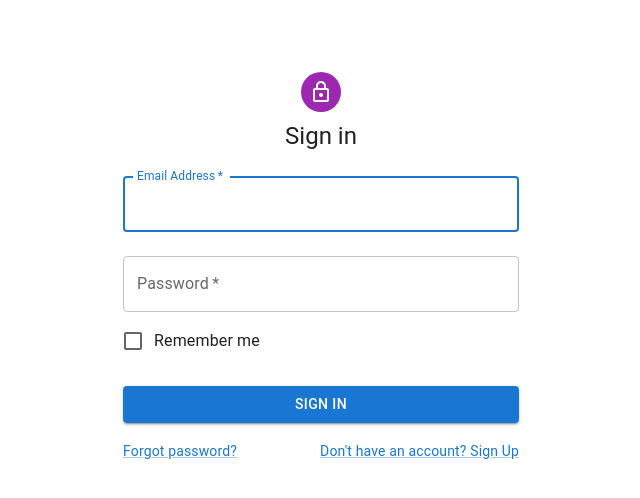
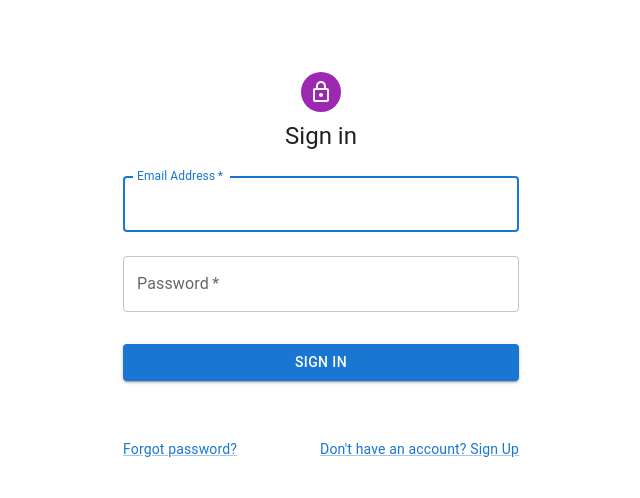
Before and after one commit to aquatixo/project-shop-material-ui, a React (Vite) app: page /login in a window 1280 px wide. Shown: the top 498 px of the page, without its empty margins (319-959 px from the left). Built offline with nearby package versions, Linux system fonts and the light colour scheme; no server answers.

Commit message:
google login

```diff
--- a/package.json
+++ b/package.json
@@ -14,6 +14,7 @@
     "@fontsource/roboto": "^4.5.8",
     "@mui/icons-material": "^5.11.11",
     "@mui/material": "^5.11.12",
+    "@react-oauth/google": "^0.9.0",
     "@reduxjs/toolkit": "^1.9.3",
     "axios": "^1.3.4",
     "react": "^18.2.0",
--- a/src/components/Login.jsx
+++ b/src/components/Login.jsx
@@ -16,6 +16,7 @@ import { useNavigate } from 'react-router-dom';
 import MemberService from '../service/MemberService';
 import { useDispatch, useSelector } from 'react-redux';
 import { setMember } from '../store/slices/memberSlice';
+import { GoogleLogin } from '@react-oauth/google';
 
 const theme = createTheme();
 
@@ -46,6 +47,22 @@ const Login = () => {
     );
 
   };
+
+  const handleGoogle = async (response) => {
+    await MemberService.loginOauth(response);
+
+    await MemberService.getMyMemberInfo().then(
+      (response) => {
+        // console.log(response);
+        dispatch(setMember(response));
+        navigate('/');
+      },
+      (error) => {
+        console.log(error);
+      }
+    );
+  };
+
 
   return (
     <ThemeProvider theme={theme}>
@@ -90,10 +107,10 @@ const Login = () => {
               value={password}
               onChange={(e)=>{setPassword(e.target.value)}}
             />
-            <FormControlLabel
+            {/* <FormControlLabel
               control={<Checkbox value="remember" color="primary" />}
               label="Remember me"
-            />
+            /> */}
             <Button
               type="button"
               fullWidth
@@ -103,6 +120,18 @@ const Login = () => {
             >
               Sign In
             </Button>
+
+            <GoogleLogin
+              onSuccess={handleGoogle}
+              onError={() => {
+                console.log('Login Failed');
+              }}
+
+              type="icon"
+              shape="square"
+            />
+
+
             <Grid container>
               <Grid item xs>
                 <Link href="#" variant="body2">
--- a/src/main.jsx
+++ b/src/main.jsx
@@ -5,13 +5,18 @@ import { BrowserRouter } from 'react-router-dom'
 import App from './App'
 import './index.css'
 import store from './store/store'
+import { GoogleOAuthProvider } from '@react-oauth/google';
+
+const GOOGLE_CLIENT_ID = import.meta.env.VITE_GOOGLE_CLIENT_ID;
 
 ReactDOM.createRoot(document.getElementById('root')).render(
   <React.StrictMode>
-    <Provider store={store}>
-      <BrowserRouter>
-        <App />
-      </BrowserRouter>
-    </Provider>
+    <GoogleOAuthProvider clientId={GOOGLE_CLIENT_ID}>
+      <Provider store={store}>
+        <BrowserRouter>
+          <App />
+        </BrowserRouter>
+      </Provider>
+    </GoogleOAuthProvider>
   </React.StrictMode>,
 )
--- a/src/service/MemberService.js
+++ b/src/service/MemberService.js
@@ -17,6 +17,23 @@ const login = async (email, password) => {
     .post(API_URL + "auth/" + "login", {
       email
       ,password
+    })
+    .then((response) => {
+      if (response.data.accessToken) {
+        localStorage.setItem("member", JSON.stringify(response.data));
+      }
+
+      return response.data;
+    })
+
+  return jwtAuth;
+};
+
+const loginOauth = async (response) => {
+
+  const jwtAuth = await axios
+    .post(API_URL + "auth/" + "loginOauth", {
+      ...response
     })
     .then((response) => {
       if (response.data.accessToken) {
@@ -55,6 +72,7 @@ const MemberService = {
   logout,
   getCurrentUser,
   getMyMemberInfo,
+  loginOauth,
 };
 
 export default MemberService;
```
Also changed, not shown: stuff.txt, 1 other file (tests, documents, lock files or other folders).
